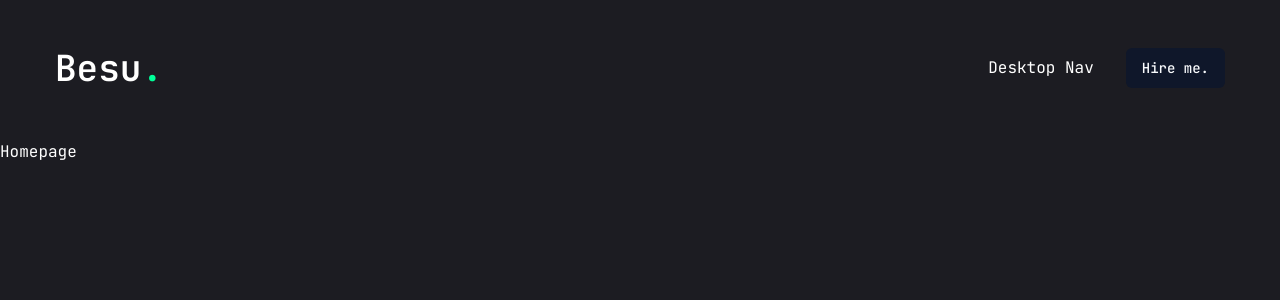
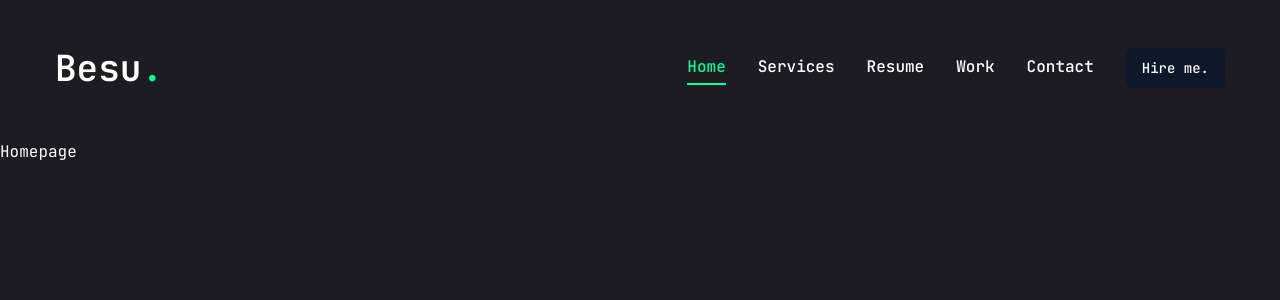
Before and after one commit to Besufekad-HAZ/My-Portfolio-Next, a Next.js app: page / in a window 1280 px wide. Shown: the top 300 px of the page. Built offline with nearby package versions, Linux system fonts and the light colour scheme.

Commit message:
Fix the nav issues and work on the individual component pages

```diff
--- a/components/Header.tsx
+++ b/components/Header.tsx
@@ -1,3 +1,5 @@
+"use client";
+
 import Link from "next/link";
 import { Button } from "./ui/button";
 
--- a/components/Nav.tsx
+++ b/components/Nav.tsx
@@ -1,5 +1,50 @@
+"use client";
+
+import Link from "next/link";
+import { usePathname } from "next/navigation";
+
+const links = [
+  {
+    name: "home",
+    path: "/",
+  },
+  {
+    name: "services",
+    path: "/services",
+  },
+  {
+    name: "resume",
+    path: "/resume",
+  },
+  {
+    name: "work",
+    path: "/work",
+  },
+  {
+    name: "contact",
+    path: "/contact",
+  },
+];
+
 const Nav = () => {
-  return <nav>Desktop Nav</nav>;
+  const pathname = usePathname();
+  return (
+    <nav className="flex gap-8">
+      {links.map((link, index) => {
+        return (
+          <Link
+            href={link.path}
+            key={index}
+            className={`${
+              link.path === pathname && "text-accent border-b-2 border-accent"
+            } capitalize font-medium hover:text-accent transition-all`}
+          >
+            {link.name}
+          </Link>
+        );
+      })}
+    </nav>
+  );
 };
 
 export default Nav;
```
